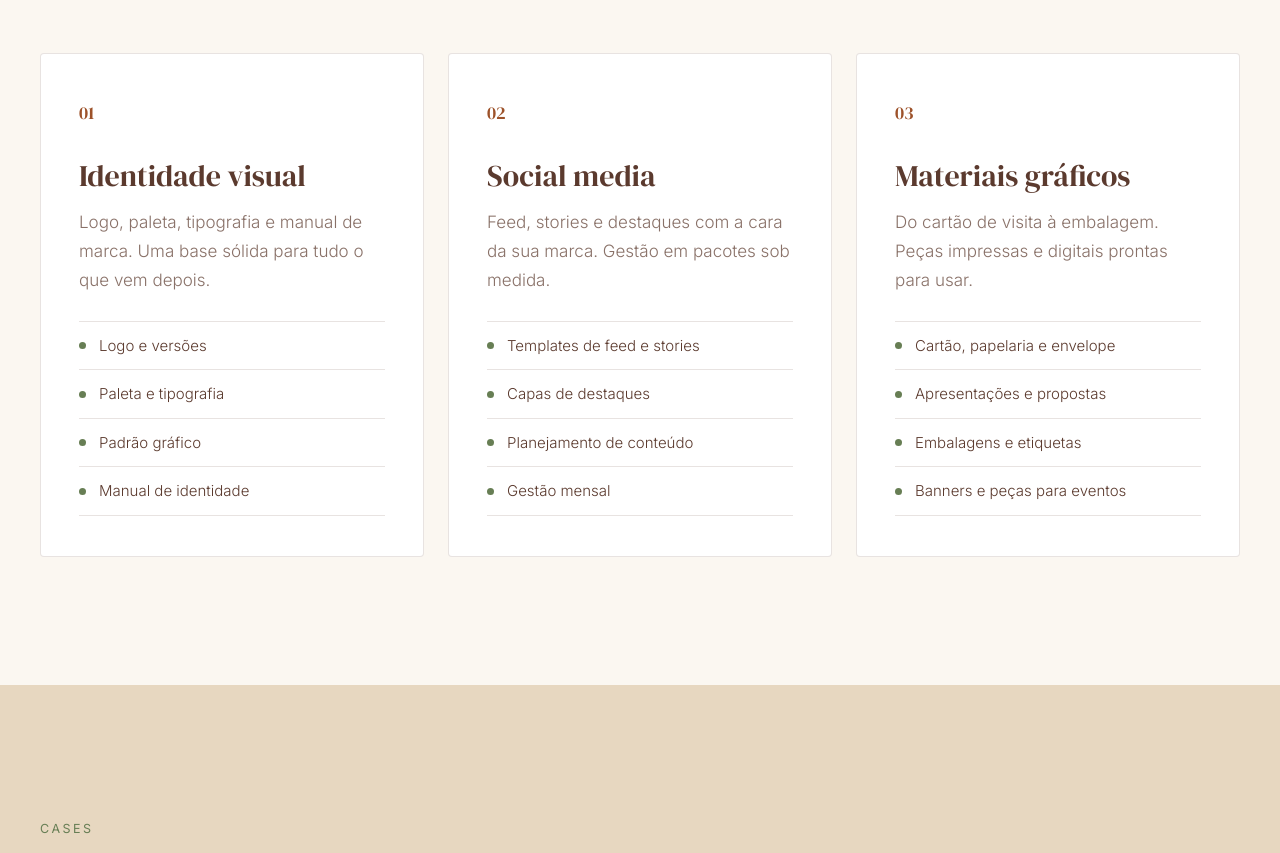
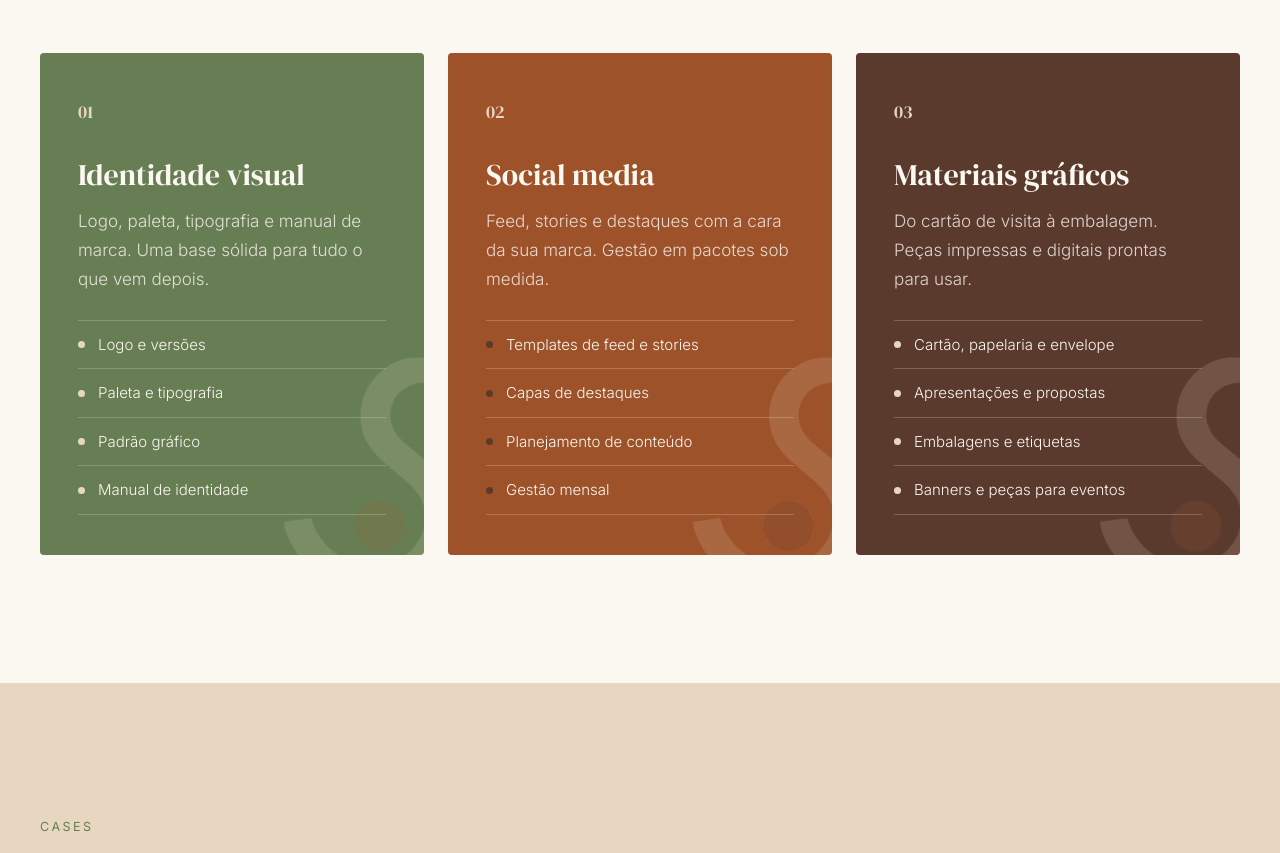
Before and after one commit to studio-senas/studio-senas, a plain HTML site: page index.html in a window 1280 px wide. Shown: the part 1428-2281 px from the top of the page. Drawn offline with Linux system fonts and the light colour scheme.

Commit message:
Serviços: um box em cada cor da paleta, com símbolo de marca d'água
Co-Authored-By: Claude Opus 5.5 <noreply@anthropic.com>
Claude-Session: https://claude.ai/code/session_01NA79X9m9rUEhpXqEJF2hRv

```diff
--- a/assets/css/style.css
+++ b/assets/css/style.css
@@ -309,6 +309,26 @@ p { margin: 0; }
 .service ul { list-style: none; padding: 0; margin: 26px 0 0; border-top: 1px solid var(--linha); }
 .service li { padding: 11px 0 11px 20px; border-bottom: 1px solid var(--linha); font-size: 15px; position: relative; }
 .service li::before { content: ''; position: absolute; left: 0; top: 50%; width: 7px; height: 7px; margin-top: -3.5px; border-radius: 50%; background: var(--oliva); }
+
+/* cores por serviço */
+.service { border: 0; overflow: hidden; isolation: isolate; color: var(--offwhite); }
+.service > *:not(.service__symbol) { position: relative; z-index: 1; }
+.service--oliva { background: var(--oliva); }
+.service--ferrugem { background: var(--ferrugem); }
+.service--choco { background: var(--choco); }
+.service__symbol {
+  position: absolute; right: -34px; bottom: -40px; height: 230px; width: auto;
+  opacity: .16; transform: rotate(-8deg); transition: transform .8s var(--ease), opacity .5s;
+}
+.service:hover .service__symbol { transform: rotate(4deg) scale(1.06); opacity: .26; }
+.service .service__num { color: var(--bege); }
+.service h3 { color: var(--offwhite); }
+.service p { color: rgba(251, 247, 241, .82); }
+.service ul { border-top-color: rgba(251, 247, 241, .22); }
+.service li { border-bottom-color: rgba(251, 247, 241, .22); }
+.service--oliva li::before, .service--choco li::before { background: var(--bege); }
+.service--ferrugem li::before { background: var(--choco); }
+.service:hover { box-shadow: 0 28px 60px -30px rgba(74, 47, 37, .7); }
 @media (max-width: 960px) { .services { grid-template-columns: 1fr; } }
 
 /* ---------- Cases ---------- */
--- a/index.html
+++ b/index.html
@@ -113,7 +113,8 @@
     </header>
 
     <div class="services">
-      <article class="service">
+      <article class="service service--oliva">
+        <img class="service__symbol" src="assets/img/simbolo-negativo.png" alt="" aria-hidden="true">
         <span class="service__num">01</span>
         <h3>Identidade visual</h3>
         <p>Logo, paleta, tipografia e manual de marca. Uma base sólida para tudo o que vem depois.</p>
@@ -124,7 +125,8 @@
           <li>Manual de identidade</li>
         </ul>
       </article>
-      <article class="service">
+      <article class="service service--ferrugem">
+        <img class="service__symbol" src="assets/img/simbolo-ferrugem.png" alt="" aria-hidden="true">
         <span class="service__num">02</span>
         <h3>Social media</h3>
         <p>Feed, stories e destaques com a cara da sua marca. Gestão em pacotes sob medida.</p>
@@ -135,7 +137,8 @@
           <li>Gestão mensal</li>
         </ul>
       </article>
-      <article class="service">
+      <article class="service service--choco">
+        <img class="service__symbol" src="assets/img/simbolo-negativo.png" alt="" aria-hidden="true">
         <span class="service__num">03</span>
         <h3>Materiais gráficos</h3>
         <p>Do cartão de visita à embalagem. Peças impressas e digitais prontas para usar.</p>
```
